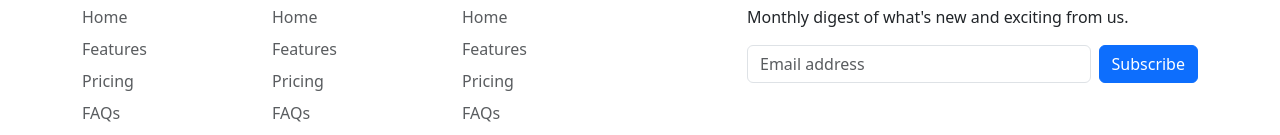
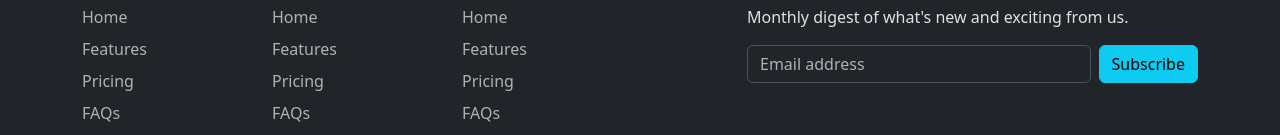
Before and after one commit to rikbiswas2546/Shipment2, a plain HTML site: page index.html in a window 1280 px wide. Shown: the part 1994-2129 px from the top of the page. Drawn offline with nearby package versions, Linux system fonts and the light colour scheme.

Commit message:
Update index.html

```diff
--- a/index.html
+++ b/index.html
@@ -1,5 +1,5 @@
 <!DOCTYPE html>
-<html lang="en" data-bs-theme="light">
+<html lang="en" data-bs-theme="dark">
   <head>
     <meta charset="UTF-8" />
     <meta name="viewport" content="width=device-width, initial-scale=1.0" />
@@ -108,7 +108,7 @@
           seamless and enjoyable as possible.
         </p>
         <div class="d-grid gap-2 d-sm-flex justify-content-sm-center mb-5">
-          <button type="button" class="btn btn-primary btn-lg px-4 me-sm-3">
+          <button type="button" class="btn btn-info btn-lg px-4 me-sm-3">
             Get a Quote
           </button>
           <button type="button" class="btn btn-outline-secondary btn-lg px-4">
@@ -275,7 +275,7 @@
             <div class="d-flex flex-column flex-sm-row w-100 gap-2">
               <label for="newsletter1" class="visually-hidden">Email address</label>
               <input id="newsletter1" type="text" class="form-control" placeholder="Email address">
-              <button class="btn btn-primary" type="button">Subscribe</button>
+              <button class="btn btn-info" type="button">Subscribe</button>
             </div>
           </form>
         </div>
```
